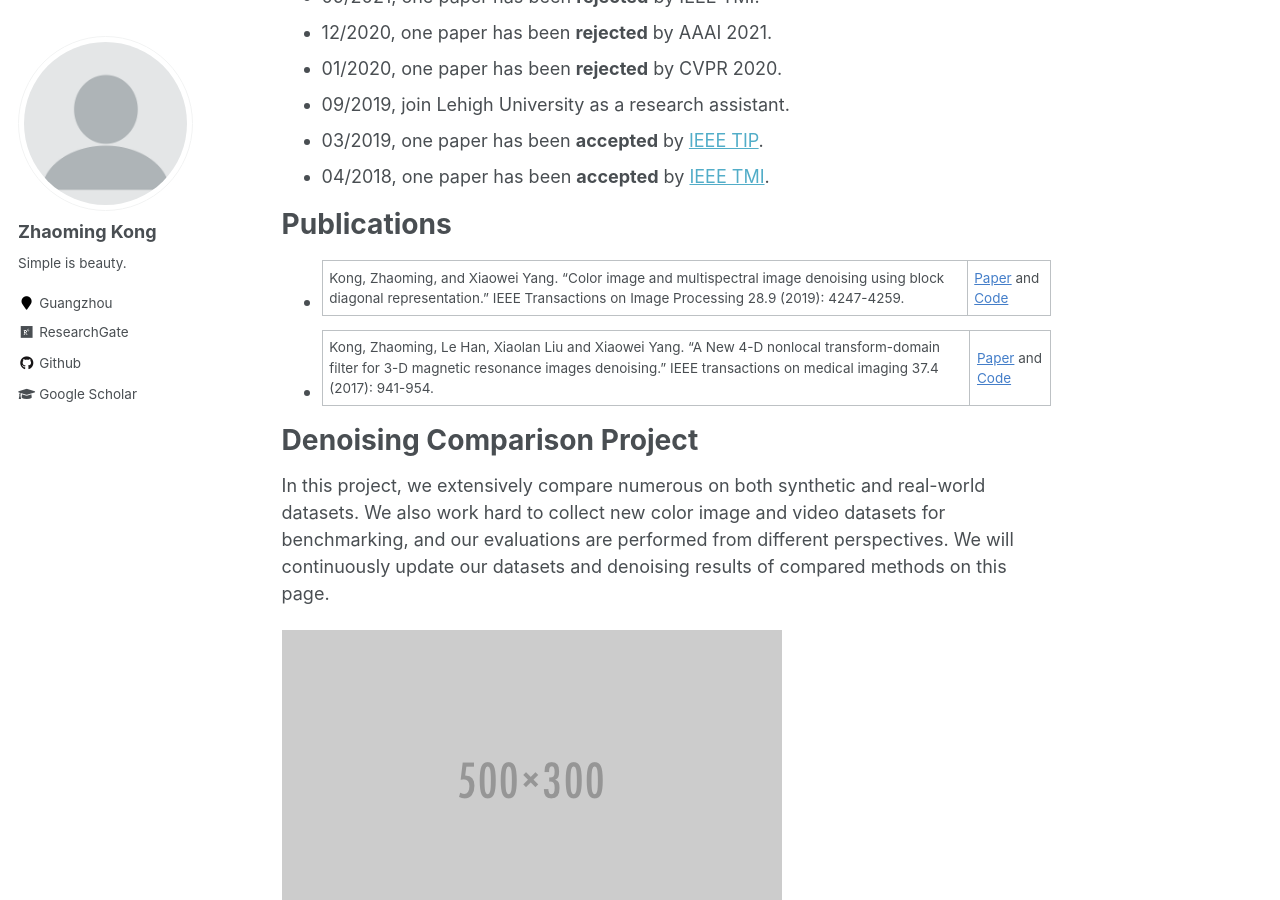
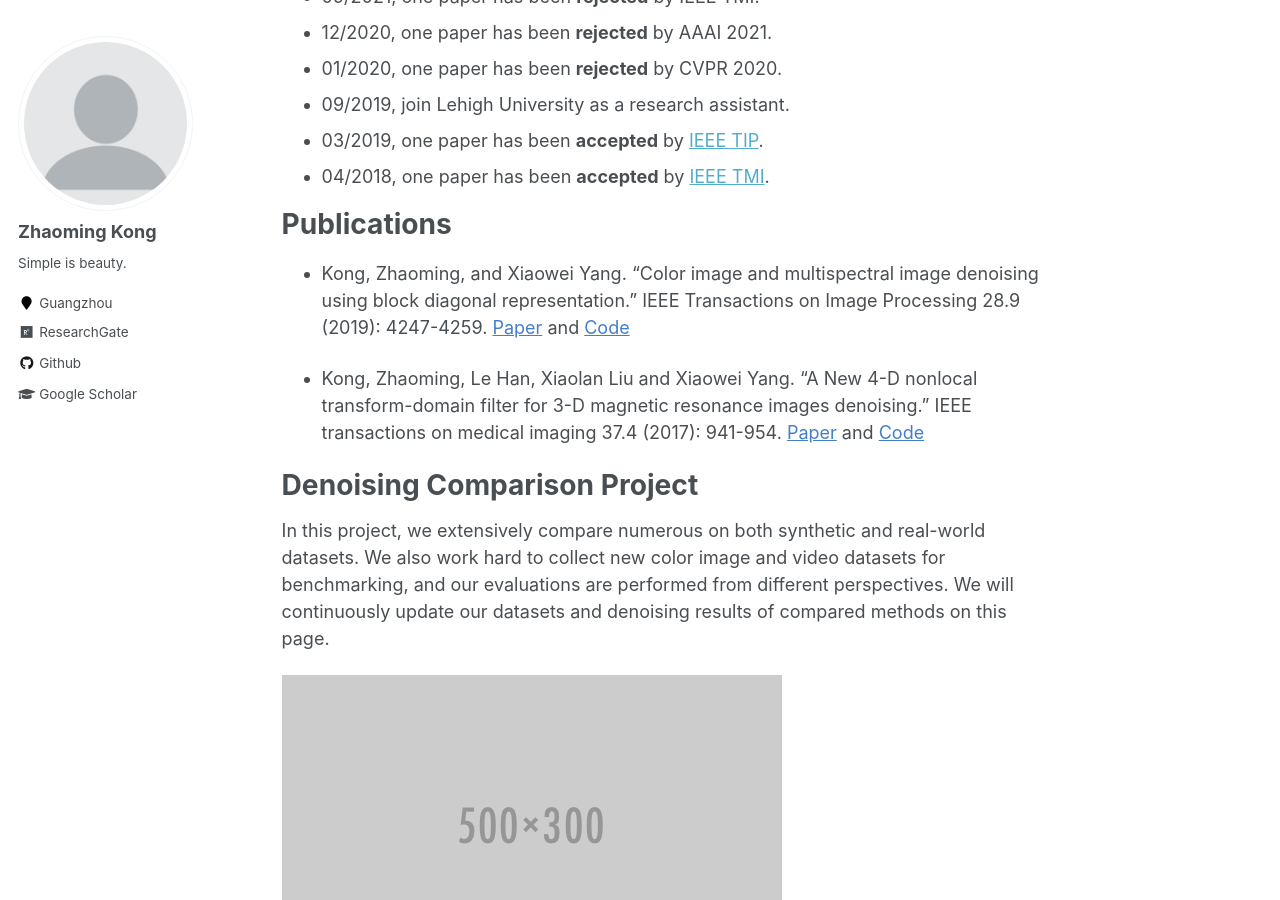
Before and after one commit to ZhaomingKong/ZhaomingKong.github.io, a Jekyll site: the page built from _pages/about.md, in a window 1280 px wide and 900 px high, scrolled down 459 px. Built offline with Jekyll 4.4.1, drawn with Linux system fonts in a browser that asks for light colours.

Commit message:
Update about.md

```diff
--- a/_pages/about.md
+++ b/_pages/about.md
@@ -23,9 +23,9 @@ News
 
 Publications
 ======
-* Kong, Zhaoming, and Xiaowei Yang. "Color image and multispectral image denoising using block diagonal representation." IEEE Transactions on Image Processing 28.9 (2019): 4247-4259. | <a style="color: #447ec9" href="https://arxiv.org/pdf/1902.03954.pdf">Paper</a> and <a style="color: #447ec9" href="https://github.com/ZhaomingKong/color_image_denoising">Code</a>
+* Kong, Zhaoming, and Xiaowei Yang. "Color image and multispectral image denoising using block diagonal representation." IEEE Transactions on Image Processing 28.9 (2019): 4247-4259. <a style="color: #447ec9" href="https://arxiv.org/pdf/1902.03954.pdf">Paper</a> and <a style="color: #447ec9" href="https://github.com/ZhaomingKong/color_image_denoising">Code</a>
 
-* Kong, Zhaoming, Le Han, Xiaolan Liu and Xiaowei Yang. "A New 4-D nonlocal transform-domain filter for 3-D magnetic resonance images denoising." IEEE transactions on medical imaging 37.4 (2017): 941-954. | <a style="color: #447ec9" href="https://www.researchgate.net/profile/Kong-Zhaoming/publication/321355503_A_New_4D_Nonlocal_Transform-Domain_Filter_for_3D_Magnetic_Resonance_Images_Denoising/links/5bcfd741a6fdcc204a0359ed/A-New-4D-Nonlocal-Transform-Domain-Filter-for-3D-Magnetic-Resonance-Images-Denoising.pdf">Paper</a> and <a style="color: #447ec9" href="https://github.com/ZhaomingKong/medical_image_denoising">Code</a>
+* Kong, Zhaoming, Le Han, Xiaolan Liu and Xiaowei Yang. "A New 4-D nonlocal transform-domain filter for 3-D magnetic resonance images denoising." IEEE transactions on medical imaging 37.4 (2017): 941-954. <a style="color: #447ec9" href="https://www.researchgate.net/profile/Kong-Zhaoming/publication/321355503_A_New_4D_Nonlocal_Transform-Domain_Filter_for_3D_Magnetic_Resonance_Images_Denoising/links/5bcfd741a6fdcc204a0359ed/A-New-4D-Nonlocal-Transform-Domain-Filter-for-3D-Magnetic-Resonance-Images-Denoising.pdf">Paper</a> and <a style="color: #447ec9" href="https://github.com/ZhaomingKong/medical_image_denoising">Code</a>
 
 Denoising Comparison Project
 ======
```
